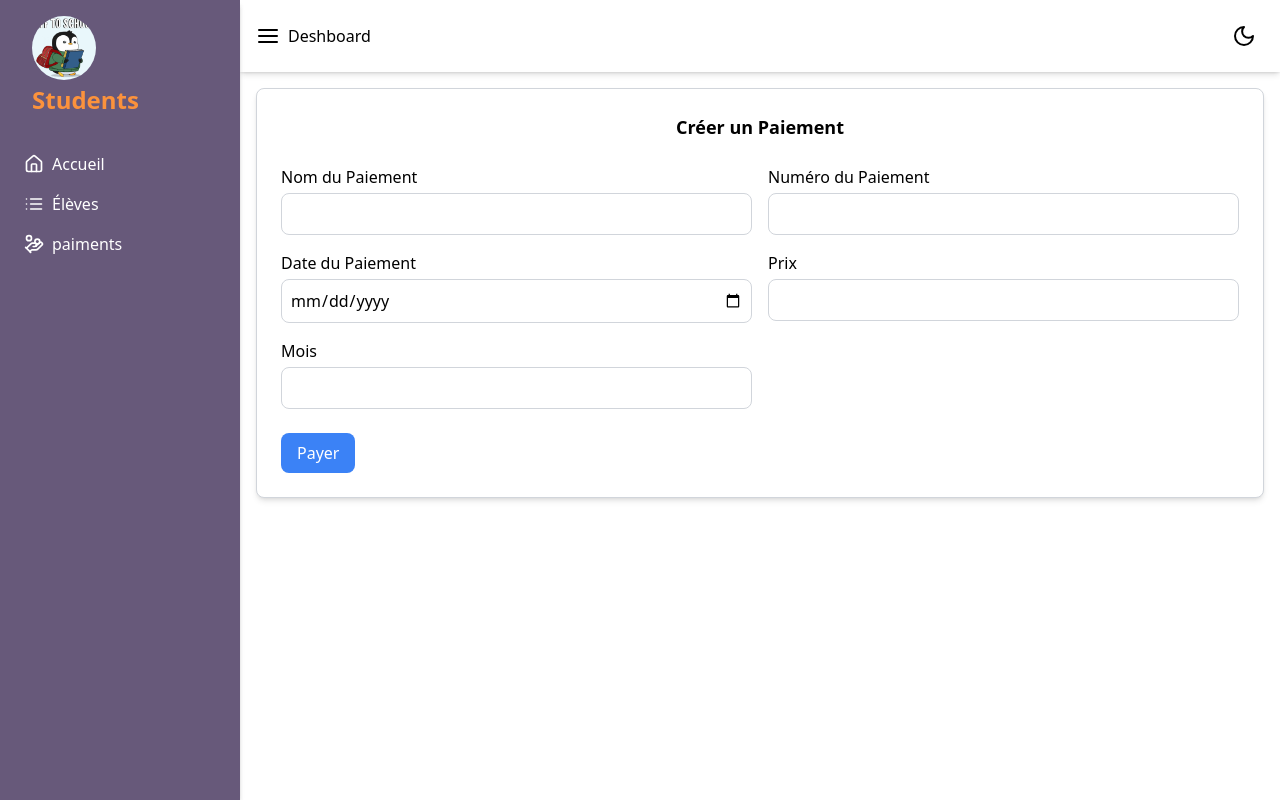
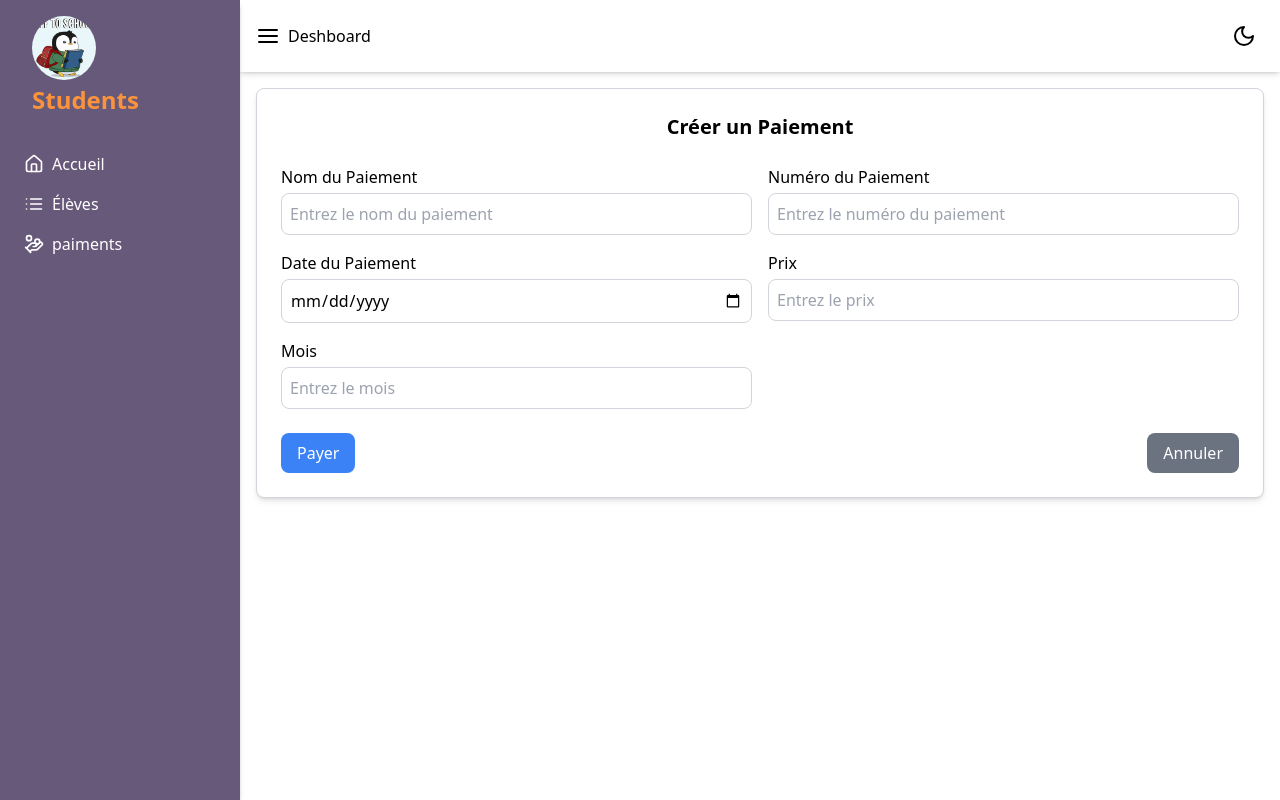
Before and after one commit to Hevitriniavo/school-management-web, a React (Vite) app: page /payments/create/1 in a window 1280 px wide. Built offline with nearby package versions, Linux system fonts and the light colour scheme.

Commit message:
feat: data

```diff
--- a/src/components/payments/PaymentForm.jsx
+++ b/src/components/payments/PaymentForm.jsx
@@ -1,84 +1,75 @@
-import {useForm} from 'react-hook-form';
-import {z} from 'zod';
-import {zodResolver} from '@hookform/resolvers/zod';
+import { useForm } from 'react-hook-form';
+import { z } from 'zod';
+import { zodResolver } from '@hookform/resolvers/zod';
+import { useNavigate } from 'react-router-dom';
 
 const paymentSchema = z.object({
-    id: z.string().min(1, {message: "Le numero du paiement est requis"}),
-    paymentName: z.string().min(1, {message: "Le nom du paiement est requis"}),
-    paymentDate: z.string().min(1, {message: "La date du paiement est requise"}),
+    id: z.string().min(1, { message: "Le numéro du paiement est requis" }),
+    paymentName: z.string().min(1, { message: "Le nom du paiement est requis" }),
+    paymentDate: z.string().min(1, { message: "La date du paiement est requise" }),
     price: z.number(),
     month: z.number(),
 });
 
-function PaymentForm({title, onSubmit, defaultValues}) {
+const formFields = (isReadOnlyId) => [
+    { label: 'Nom du Paiement', name: 'paymentName', type: 'text', placeholder: 'Entrez le nom du paiement' },
+    { label: 'Numéro du Paiement', name: 'id', type: 'text', placeholder: 'Entrez le numéro du paiement', readOnly: isReadOnlyId },
+    { label: 'Date du Paiement', name: 'paymentDate', type: 'date', placeholder: 'Sélectionnez la date du paiement' },
+    { label: 'Prix', name: 'price', type: 'number', placeholder: 'Entrez le prix' },
+    { label: 'Mois', name: 'month', type: 'number', placeholder: 'Entrez le mois' },
+];
+
+function PaymentForm({ title, onSubmit, defaultValues }) {
     const {
         register,
         handleSubmit,
-        formState: {errors},
+        formState: { errors },
     } = useForm({
         resolver: zodResolver(paymentSchema),
         defaultValues,
     });
 
+    const navigate = useNavigate();
+
+    const handleCancel = () => {
+        navigate('/payments');
+    };
+
+    const isReadOnlyId = !!defaultValues?.id;
+
     return (
         <form onSubmit={handleSubmit(onSubmit)}
               className="space-y-6 p-6 border border-gray-300 rounded-lg shadow-md bg-white">
-            <h2 className="text-lg font-semibold mb-4 text-center">
+            <h2 className="text-lg font-bold text-xl mb-4 text-center">
                 {title ? title : defaultValues ? "Mettre à jour le Paiement" : "Créer un Paiement"}
             </h2>
             <div className="grid grid-cols-1 md:grid-cols-2 gap-4">
-                <div>
-                    <label className="block mb-1 font-medium">Nom du Paiement</label>
+                {formFields(isReadOnlyId).map(({ label, name, type, placeholder, readOnly }) => (
+                    <div key={name}>
+                        <label className="block mb-1 font-medium">{label}</label>
                         <input
-                        type="text"
-                        {...register('paymentName')}
-                        className={`border ${errors.paymentName ? 'border-red-500' : 'border-gray-300'} rounded-lg p-2 w-full focus:outline-none focus:ring focus:ring-blue-200`}
+                            type={type}
+                            readOnly={readOnly}
+                            {...register(name)}
+                            placeholder={placeholder} // Add placeholder here
+                            className={`border ${errors[name] ? 'border-red-500' : 'border-gray-300'} rounded-lg p-2 w-full focus:outline-none focus:ring focus:ring-blue-200`}
                         />
-                    {errors.paymentName && <span className="text-red-500 text-sm">{errors.paymentName.message}</span>}
+                        {errors[name] && <span className="text-red-500 text-sm">{errors[name].message}</span>}
                     </div>
-                <div>
-                    <label className="block mb-1 font-medium">Numéro du Paiement</label>
-                    <input
-                        type="text"
-                        readOnly={!!defaultValues?.id}
-                        {...register('id')}
-                        className={`border ${errors.id ? 'border-red-500' : 'border-gray-300'} rounded-lg p-2 w-full focus:outline-none focus:ring focus:ring-blue-200`}
-                    />
-                    {errors.id && <span className="text-red-500 text-sm">{errors.id.message}</span>}
-                </div>
-                <div>
-                    <label className="block mb-1 font-medium">Date du Paiement</label>
-                    <input
-                        type="date"
-                        {...register('paymentDate')}
-                        className={`border ${errors.paymentDate ? 'border-red-500' : 'border-gray-300'} rounded-lg p-2 w-full focus:outline-none focus:ring focus:ring-blue-200`}
-                    />
-                    {errors.paymentDate && <span className="text-red-500 text-sm">{errors.paymentDate.message}</span>}
-                </div>
-                <div>
-                    <label className="block mb-1 font-medium">Prix</label>
-                    <input
-                        type="number"
-                        {...register('price',{valueAsNumber: true})}
-                        className={`border ${errors.price ? 'border-red-500' : 'border-gray-300'} rounded-lg p-2 w-full focus:outline-none focus:ring focus:ring-blue-200`}
-                    />
-                    {errors.price && <span className="text-red-500 text-sm">{errors.price.message}</span>}
-                </div>
-                <div>
-                    <label className="block mb-1 font-medium">Mois</label>
-                    <input
-                        type="text"
-                        {...register('month', {valueAsNumber: true})}
-                        className={`border ${errors.month ? 'border-red-500' : 'border-gray-300'} rounded-lg p-2 w-full focus:outline-none focus:ring focus:ring-blue-200`}
-                    />
-                    {errors.month && <span className="text-red-500 text-sm">{errors.month.message}</span>}
+                ))}
             </div>
 
-            </div>
+            <div className="flex justify-between">
                 <button type="submit"
                         className="bg-blue-500 text-white rounded-lg py-2 px-4 hover:bg-blue-600 transition-colors duration-200">
                     {defaultValues ? "Mettre à Jour" : "Payer"}
                 </button>
+
+                <button type="button" onClick={handleCancel}
+                        className="bg-gray-500 text-white rounded-lg py-2 px-4 hover:bg-gray-600 transition-colors duration-200">
+                    Annuler
+                </button>
+            </div>
         </form>
     );
 }
--- a/src/views/CreatePaymentWithSelectView.jsx
+++ b/src/views/CreatePaymentWithSelectView.jsx
@@ -1,9 +1,9 @@
-import {useEffect, useRef, useState} from 'react';
-import {useForm} from 'react-hook-form';
-import {z} from 'zod';
-import {zodResolver} from '@hookform/resolvers/zod';
-import {useNavigate} from 'react-router-dom';
-import {apiUrl} from "../config.js";
+import { useEffect, useRef, useState } from 'react';
+import { useForm } from 'react-hook-form';
+import { z } from 'zod';
+import { zodResolver } from '@hookform/resolvers/zod';
+import { useNavigate } from 'react-router-dom';
+import { apiUrl } from "../config.js";
 import fetchApi from "../services/fetchApi.js";
 import ErrorMessage from "../components/ErrorMessage.jsx";
 import Loading from "../components/Loading.jsx";
@@ -17,8 +17,16 @@ const paymentSchema = z.object({
     month: z.number(),
 });
 
+const inputFields = [
+    { label: "Sélectionnez un Étudiant", type: "select", id: "studentId", options: [], placeholder: "Sélectionnez un étudiant", required: true },
+    { label: "Nom du Paiement", type: "text", id: "paymentName", placeholder: "Entrez le nom du paiement" },
+    { label: "Numéro du Paiement", type: "text", id: "id", placeholder: "Entrez le numéro du paiement" },
+    { label: "Date du Paiement", type: "date", id: "paymentDate", placeholder: "" },
+    { label: "Prix", type: "number", id: "price", placeholder: "Entrez le prix" },
+    { label: "Mois", type: "number", id: "month", placeholder: "Entrez le mois" },
+];
+
 function CreatePaymentWithSelectView() {
-    const [students, setStudents] = useState([]);
     const navigate = useNavigate();
     const isMounted = useRef(true);
     const [isLoading, setIsLoading] = useState(true);
@@ -27,7 +35,7 @@ function CreatePaymentWithSelectView() {
         register,
         handleSubmit,
         setError,
-        formState: {isSubmitting},
+        formState: { isSubmitting },
     } = useForm({
         resolver: zodResolver(paymentSchema),
     });
@@ -36,7 +44,10 @@ function CreatePaymentWithSelectView() {
         if (isMounted.current) {
             fetchApi(`${apiUrl}/students`)
                 .then(data => {
-                    setStudents(data);
+                    inputFields[0].options = data.map(student => ({
+                        value: student.id,
+                        label: `${student.name} ${student.firstName}`,
+                    }));
                 })
                 .catch(() => {
                     setIsError(true);
@@ -70,111 +81,57 @@ function CreatePaymentWithSelectView() {
     };
 
     return (
-        <div className=" mt-10 p-6 bg-white rounded-lg shadow-md">
+        <div className="mt-10 p-6 bg-white rounded-lg shadow-md">
             {isLoading ? (
-                <Loading/>
+                <Loading />
             ) : isError ? (
-                <ErrorMessage as={() => <h1>Une erreur est survenue lors de la récupération des étudiants.</h1>}/>
+                <ErrorMessage as={() => <h1>Une erreur est survenue lors de la récupération des étudiants.</h1>} />
             ) : (
                 <>
                     <h2 className="text-2xl font-bold text-center mb-6">Créer un Paiement</h2>
                     <form onSubmit={handleSubmit(onSubmit)} className="space-y-6">
                         <div className="grid grid-cols-1 sm:grid-cols-2 gap-4">
-                            <div>
-                                <label htmlFor="studentSelect" className="block text-sm font-medium text-gray-700 mb-1">
-                                    Sélectionnez un Étudiant
+                            {inputFields.map((field, index) => (
+                                <div key={index}>
+                                    <label htmlFor={field.id} className="block text-sm font-medium text-gray-700 mb-1">
+                                        {field.label}
                                     </label>
+                                    {field.type === 'select' ? (
                                         <select
-                                    id="studentSelect"
-                                    {...register('studentId')}
-                                    className="block w-full border border-gray-300 rounded-md shadow-sm focus:ring-indigo-500 focus:border-indigo-500 transition duration-150 ease-in-out p-2 bg-white text-gray-700 hover:bg-gray-50"
-                                    required
+                                            id={field.id}
+                                            {...register(field.id)}
+                                            className="block w-full border border-gray-300 rounded-md shadow-sm p-2 bg-white text-gray-700 transition duration-150 ease-in-out focus:ring focus:ring-indigo-400 focus:border-indigo-500 hover:bg-gray-50"
+                                            required={field.required}
                                         >
-                                    <option value="" disabled>Sélectionnez un étudiant</option>
-                                    {students.map((student) => (
-                                        <option key={student.id} value={student.id}>
-                                            {student.name} {student.firstName}
+                                            <option value="" disabled>{field.placeholder}</option>
+                                            {field.options.map(option => (
+                                                <option key={option.value} value={option.value}>
+                                                    {option.label}
                                                 </option>
                                             ))}
                                         </select>
-
+                                    ) : (
+                                        <input
+                                            type={field.type}
+                                            id={field.id}
+                                            {...register(field.id)}
+                                            className="mt-1 block w-full border-none outline-none rounded-md shadow-sm p-2 transition duration-150 ease-in-out focus:ring focus:ring-indigo-400 bg-white text-gray-700 hover:bg-gray-50"
+                                            placeholder={field.placeholder}
+                                        />
+                                    )}
                                 </div>
-
-                            <div>
-                                <label htmlFor="paymentName" className="block text-sm font-medium text-gray-700 mb-1">
-                                    Nom du Paiement
-                                </label>
-                                <input
-                                    type="text"
-                                    id="paymentName"
-                                    {...register('paymentName')}
-                                    className="mt-1 block w-full border border-gray-300 rounded-md shadow-sm focus:ring-indigo-500 focus:border-indigo-500 p-2"
-                                />
-                            </div>
-
-                            <div>
-                                <label htmlFor="paymentName" className="block text-sm font-medium text-gray-700 mb-1">
-                                    Numéro du Paiement
-                                </label>
-                                <input
-                                    type="text"
-                                    id="id"
-                                    {...register('id')}
-                                    className="mt-1 block w-full border border-gray-300 rounded-md shadow-sm focus:ring-indigo-500 focus:border-indigo-500 p-2"
-                                />
-                            </div>
-
-                            <div>
-                                <label htmlFor="paymentDate" className="block text-sm font-medium text-gray-700 mb-1">
-                                    Date du Paiement
-                                </label>
-                                <input
-                                    type="date"
-                                    id="paymentDate"
-                                    {...register('paymentDate')}
-                                    className="mt-1 block w-full border border-gray-300 rounded-md shadow-sm focus:ring-indigo-500 focus:border-indigo-500 p-2"
-                                />
-                            </div>
-
-                            <div>
-                                <label htmlFor="price" className="block text-sm font-medium text-gray-700 mb-1">
-                                    Prix
-                                </label>
-                                <input
-                                    type="number"
-                                    id="price"
-                                    {...register('price', {valueAsNumber: true})}
-                                    className="mt-1 block w-full border border-gray-300 rounded-md shadow-sm focus:ring-indigo-500 focus:border-indigo-500 p-2"
-                                />
-                            </div>
-
-                            <div>
-                                <label htmlFor="month" className="block text-sm font-medium text-gray-700 mb-1">
-                                    Mois
-                                </label>
-                                <input
-                                    type="text"
-                                    id="month"
-                                    {...register('month', {valueAsNumber: true})}
-                                    className="mt-1 block w-full border border-gray-300 rounded-md shadow-sm focus:ring-indigo-500 focus:border-indigo-500 p-2"
-                                />
-                            </div>
-
-
-                        </div>
-
-                        <div className="flex justify-between">
+                            ))}
                             <button
                                 type="button"
                                 onClick={() => navigate('/payments')}
-                                className="ml-4 w-full bg-gray-300 text-black py-2 rounded-md hover:bg-gray-400 transition duration-200"
+                                className="mt-4 block w-full bg-gray-300 text-black py-2 rounded-md hover:bg-gray-400 transition duration-200"
                             >
                                 Annuler
                             </button>
 
                             <button
                                 type="submit"
-                                className="w-full bg-indigo-600 text-white py-2 rounded-md hover:bg-indigo-700 transition duration-200"
+                                className="mt-4 block w-full bg-[#67597a] text-white py-2 rounded-md hover:opacity-50 transition duration-200"
                                 disabled={isSubmitting}
                             >
                                 {isSubmitting ? 'Création...' : 'Créer le Paiement'}
```
Lines whose indentation alone changed are shown as unchanged.
